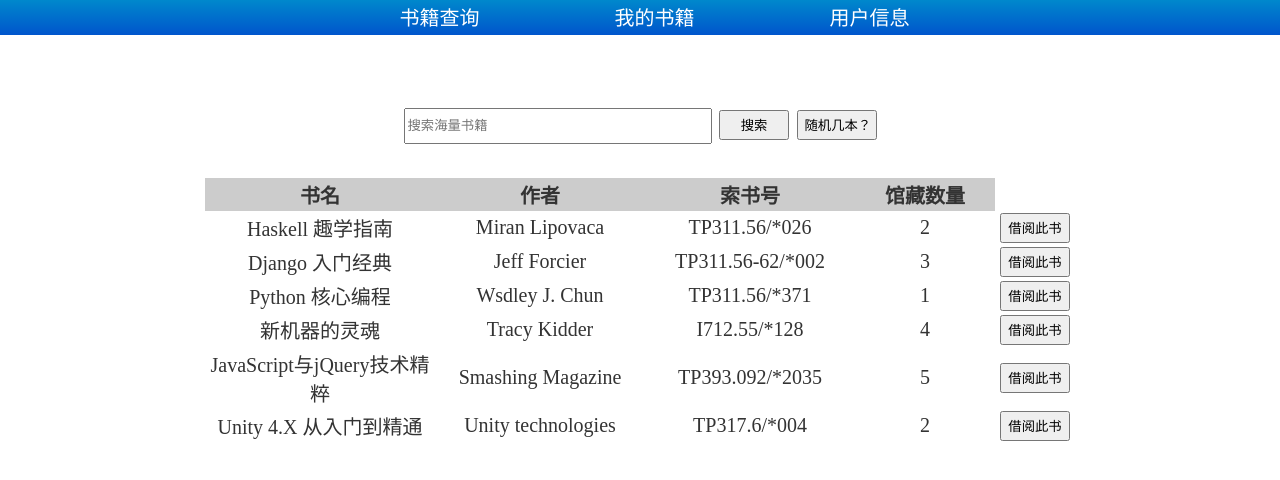
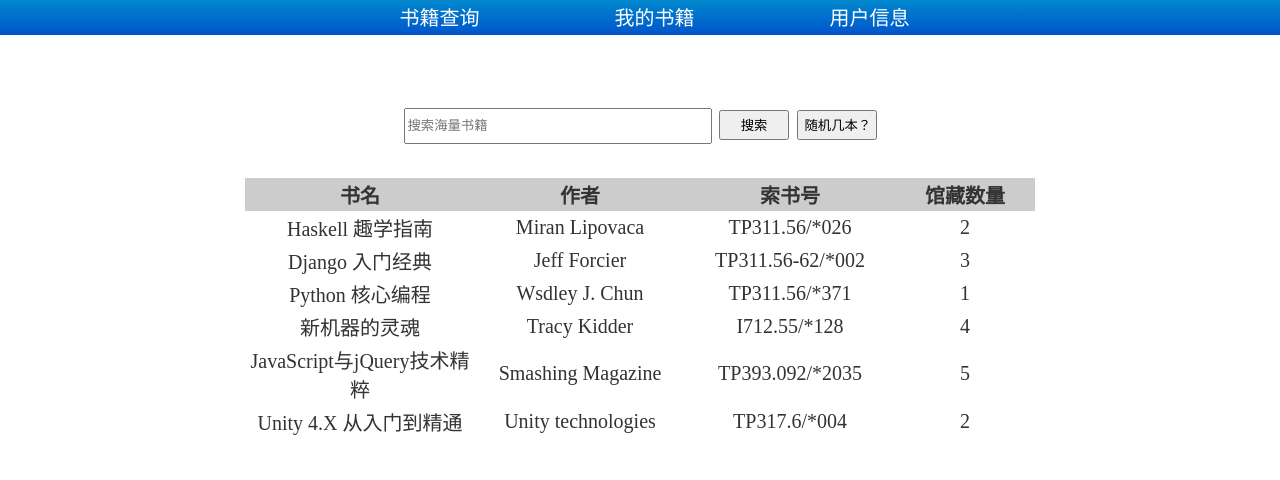
Before and after one commit to EndlessCheng/books_management, a Python web app: template templates/user_search.html in a window 1280 px wide; the page is wider, and only the part inside the window is pictured. Shown: the top 480 px of that part. Run offline with Jinja, Linux system fonts and the light colour scheme; the template is opened without the code that fills it, so the values that code supplies are empty.

Commit message:
完善界面

```diff
--- a/templates/css/main.css
+++ b/templates/css/main.css
@@ -1,4 +1,4 @@
-body{text-align:center; font-size: 30px;font-family:"微软雅黑"; color: #333;outline:none;padding:0px;margin:0px auto;}
+body{text-align:center; font-size: 30px;font-family:"宋体"; color: #333;outline:none;padding:0px;margin:0px auto;}
 ul,li,dt,dd,ol{ text-align:center; list-style:none;}
 h1,h2,h3,h4,h5,h6,p{padding:0;margin:0 auto;font-weight:normal;}
 a{text-decoration:none;}
--- a/templates/user_search.html
+++ b/templates/user_search.html
@@ -37,45 +37,44 @@
 				<td>Miran Lipovaca</td>
 				<td>TP311.56/*026</td>
 				<td>2</td>
-				<td><input type="submit" value="借阅此书" style="width:70px;height:30px;"></td>
 			</tr>
 			<tr>
 				<td>Django 入门经典</td>
 				<td>Jeff Forcier</td>
 				<td>TP311.56-62/*002</td>
 				<td>3</td>
-				<td><input type="submit" value="借阅此书" style="width:70px;height:30px;"></td>
+
 			</tr>
 			<tr>
 				<td>Python 核心编程</td>
 				<td>Wsdley J. Chun</td>
 				<td>TP311.56/*371</td>
 				<td>1</td>
-				<td><input type="submit" value="借阅此书" style="width:70px;height:30px;"></td>
+
 			</tr>
 			<tr>
 				<td>新机器的灵魂</td>
 				<td>Tracy Kidder</td>
 				<td>I712.55/*128</td>
 				<td>4</td>
-				<td><input type="submit" value="借阅此书" style="width:70px;height:30px;"></td>
+
 			</tr>
 			<tr>
 				<td>JavaScript与jQuery技术精粹</td>
 				<td>Smashing Magazine</td>
 				<td>TP393.092/*2035</td>
 				<td>5</td>
-				<td><input type="submit" value="借阅此书" style="width:70px;height:30px;"></td>
+
 			</tr><tr>
 				<td>Unity 4.X 从入门到精通</td>
 				<td>Unity technologies</td>
 				<td>TP317.6/*004</td>
 				<td>2</td>
-				<td><input type="submit" value="借阅此书" style="width:70px;height:30px;"></td>
+
 			</tr>
 		</table>
 
-
+				<!--<td><input type="submit" value="借阅此书" style="width:70px;height:30px;"></td>-->
 	</body>
 
 </html>
```
